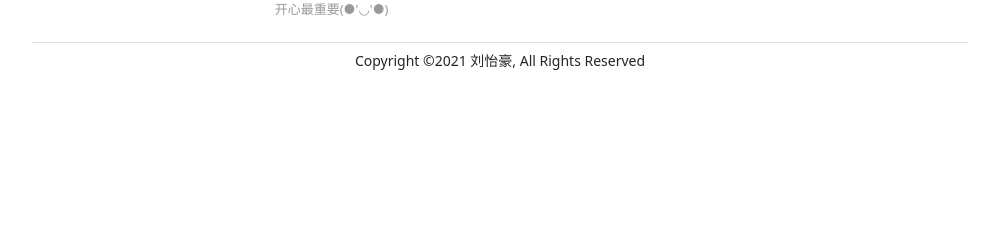
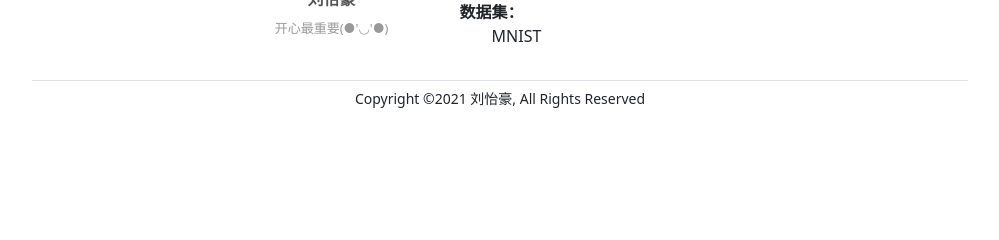
Before and after one commit to liuyihao18/Learning-Website, a Django app: template Learning/templates/Learning/index.html in a window 1280 px wide. Shown: the part 394-634 px from the top of the page, without its empty margins (140-1139 px from the left). Run offline with Django 3.2, Linux system fonts and the light colour scheme; the template is opened without the code that fills it, so the values that code supplies are empty; some libraries are stand-ins or nearby versions.

Commit message:
reconstruct

```diff
--- a/templates/custom.html
+++ b/Learning/templates/Learning/custom.html
@@ -4,9 +4,9 @@
 <head>
     <meta charset="UTF-8">
     <title>{% block title %}Learning{% endblock %}</title>
-    <link rel="shortcut icon" type="image/x-icon" href="{% static 'assets/favicon/favicon.ico' %}"/>
+    <link rel="shortcut icon" type="image/x-icon" href="{% static 'Learning/assets/favicon/favicon.ico' %}"/>
     <link rel="stylesheet" type="text/css" href="{% static 'css/bootstrap.min.css' %}"/>
-    <link rel="stylesheet" type="text/css" href="{% static 'css/custom.css' %}"/>
+    <link rel="stylesheet" type="text/css" href="{% static 'Learning/css/custom.css' %}"/>
     {% block head %}
     {% endblock %}
 </head>
@@ -14,7 +14,7 @@
 <div class="container">
     <header>
         <h1>
-            <img class="logo" src="{% static 'assets/images/learning.png' %}" alt="learning"/>
+            <img class="logo" src="{% static 'Learning/assets/images/learning.png' %}" alt="learning"/>
             <span class="title">Learning</span>
         </h1>
         <img class="avatar" src="{% static 'assets/images/avatar.jpg' %}" alt="avatar"/>
--- a/Learning/templates/Learning/index.html
+++ b/Learning/templates/Learning/index.html
@@ -1,4 +1,4 @@
-{% extends 'custom.html' %}
+{% extends 'Learning/custom.html' %}
 {% load static %}
 
 {% block head %}
@@ -26,6 +26,8 @@
                 <dd>
                     Pytorch: {{ pytorch_version }}
                 </dd>
+                <dt>数据集：</dt>
+                <dd>MNIST</dd>
             </dl>
         </div>
     </div>
--- a/Learning/templates/Learning/result.html
+++ b/Learning/templates/Learning/result.html
@@ -1,4 +1,4 @@
-{% extends 'custom.html' %}
+{% extends 'Learning/custom.html' %}
 {% load static %}
 
 {% block head %}
--- a/Learning/templates/Learning/train.html
+++ b/Learning/templates/Learning/train.html
@@ -1,4 +1,4 @@
-{% extends 'custom.html' %}
+{% extends 'Learning/custom.html' %}
 {% load static %}
 
 {% block head %}
```
Also changed, not shown: Learning/static/Learning/assets/favicon/favicon.ico (renamed from static/assets/favicon/favicon.ico), Learning/static/Learning/assets/images/learning.png (renamed from static/assets/images/learning.png), Learning/static/Learning/css/custom.css (renamed from static/css/custom.css).
